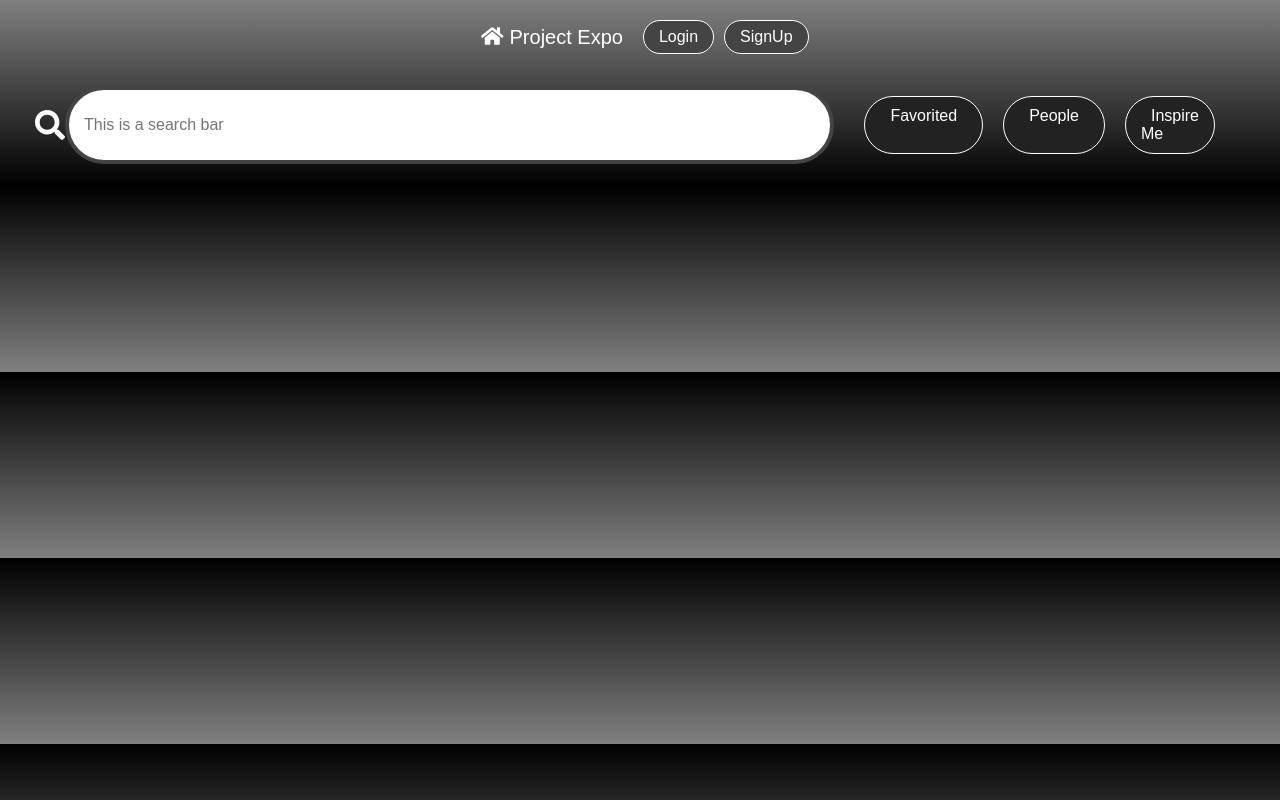
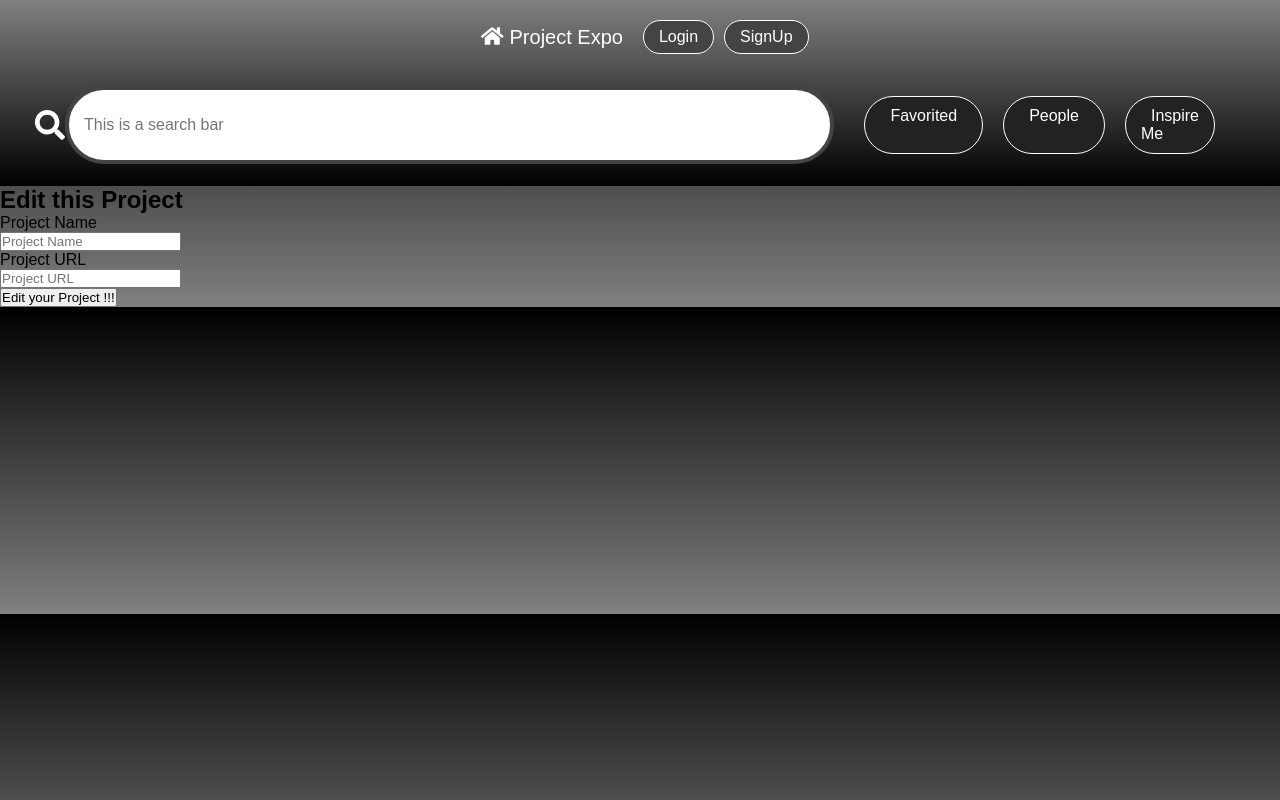
Before and after one commit to bradb345/Client, a React (Create React App) app: page /projects/1/edit in a window 1280 px wide. Built offline with nearby package versions, Linux system fonts and the light colour scheme; no server answers; a web font is replaced by a local one.

Commit message:
midway project edit

```diff
--- a/src/App.js
+++ b/src/App.js
@@ -5,6 +5,7 @@ import ProjectIndex from './components/projects/ProjectIndex'
 import AuthPage from './components/auth/AuthPage.js'
 import UserCard from './components/users/UserCard.js'
 import ProjectNew from './components/projects/ProjectNew.js'
+import ProjectEdit from './components/projects/projectEdit.js'
 
 
 function App() {
@@ -29,6 +30,7 @@ function App() {
             <UserCard/>
           </Route>
           <Route path="/newProject" component={ProjectNew}></Route>
+          <Route path="/projects/:projectId/edit" component={ProjectEdit} />
         </>
       </Switch>
     </Router>
--- a/src/components/lib/api.js
+++ b/src/components/lib/api.js
@@ -17,7 +17,7 @@ export function getAllProjects() {
 }
 
 export function getSingleProject(projectId) {
-  return axios.get(`${baseUrl}/projects/${projectId}`)
+  return axios.get(`${baseUrl}/projects/${projectId}/`)
 }
 
 export function deleteSingleProjectProject(projectId) {
--- a/src/components/projects/ProjectNew.js
+++ b/src/components/projects/ProjectNew.js
@@ -36,19 +36,19 @@ function CreateNewProject() {
               placeholder='Project Name'
               name='projectName'
               onChange={handleChange}
-              value={formdata.projectName}
+              // value={formdata.projectName}
             />
           </div>
           {formErrors.projectName && <p>{formErrors.projectName}</p> }
         </div>
         <div>
-          <label> Url </label>
+          <label> Project URL </label>
           <div>
             <input
-              placeholder='url'
+              placeholder='Project URL'
               name='url'
               onChange={handleChange}
-              value={formdata.url}
+              // value={formdata.url}
             />
           </div>
           {formErrors.url}
--- a/src/components/projects/projectEdit.js
+++ b/src/components/projects/projectEdit.js
@@ -1,7 +1,7 @@
 import React from 'react'
 import { useParams, useHistory } from 'react-router-dom'
 import { useForm } from '../hooks/useForm'
-import { getSingleProject, editPlace } from '../lib/api'
+import { getSingleProject, editProject } from '../lib/api'
 
 function ProjectEdit() {
   const history = useHistory()
@@ -9,25 +9,78 @@ function ProjectEdit() {
   const { formdata, formErrors, handleChange, setFormErrors, setFormData } = useForm({
     projectName: '',
     url: '',
-    projectType: '',
   })
 
+  // console.log(projectId)
   React.useEffect(() => {
     const getData = async () => {
       try {
-        console.log('insideUseEffect')
+        // console.log('insideUseEffect')
         const res = await getSingleProject(projectId)
+
         setFormData(res.data)
-        console.log(res.data)
+
+
       } catch (error) {
         if (error.response) {
           alert(error.response.data)
-          setFormData(error.response.data)
+          setFormErrors(error.response.data)
         }
       }
     }
-  })
 
+    getData()
+  }, [projectId, setFormData, setFormErrors])
+
+  console.log(setFormData)
+  const handleSubmit = async event => {
+    event.preventDefault()
+
+    try {
+      await editProject(projectId, formdata)
+      history.push('/')
+    } catch (error) {
+      setFormErrors(error.response.data)
+    }
+  }
+  return (
+    <section>
+      <div>
+        <h2> Edit this Project </h2>
+      </div>
+      <form onSubmit={handleSubmit}>
+        <div>
+          <label> Project Name </label>
+          <div>
+            <input
+              placeholder='Project Name'
+              name='projectName'
+              onChange={handleChange}
+              value={formdata.projectName}
+            />
+          </div>
+          {formErrors.projectName && <p>{formErrors.projectName}</p> }
+        </div>
+        <div>
+          <label>Project URL </label>
+          <div>
+            <input
+              placeholder='Project URL'
+              name='url'
+              onChange={handleChange}
+              value={formdata.url}
+            />
+          </div>
+          {formErrors.url}
+        </div>
+        <div>
+          <button type='submit'>
+        Edit your Project !!!
+          </button>
+        </div>
+      </form>
+    </section>
+  )
 }
 
 export default ProjectEdit
```
Also changed, not shown: 1 other file (tests, documents, lock files or other folders).
